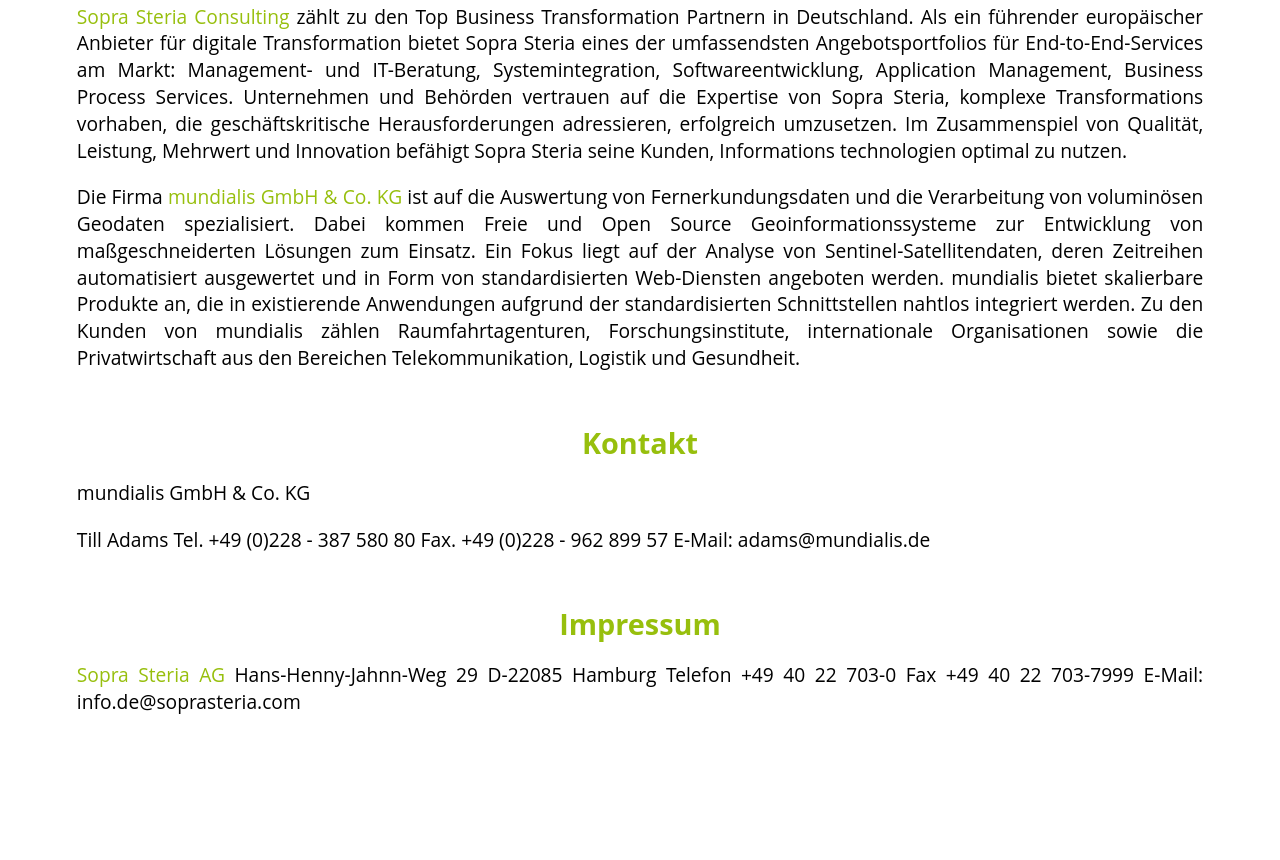
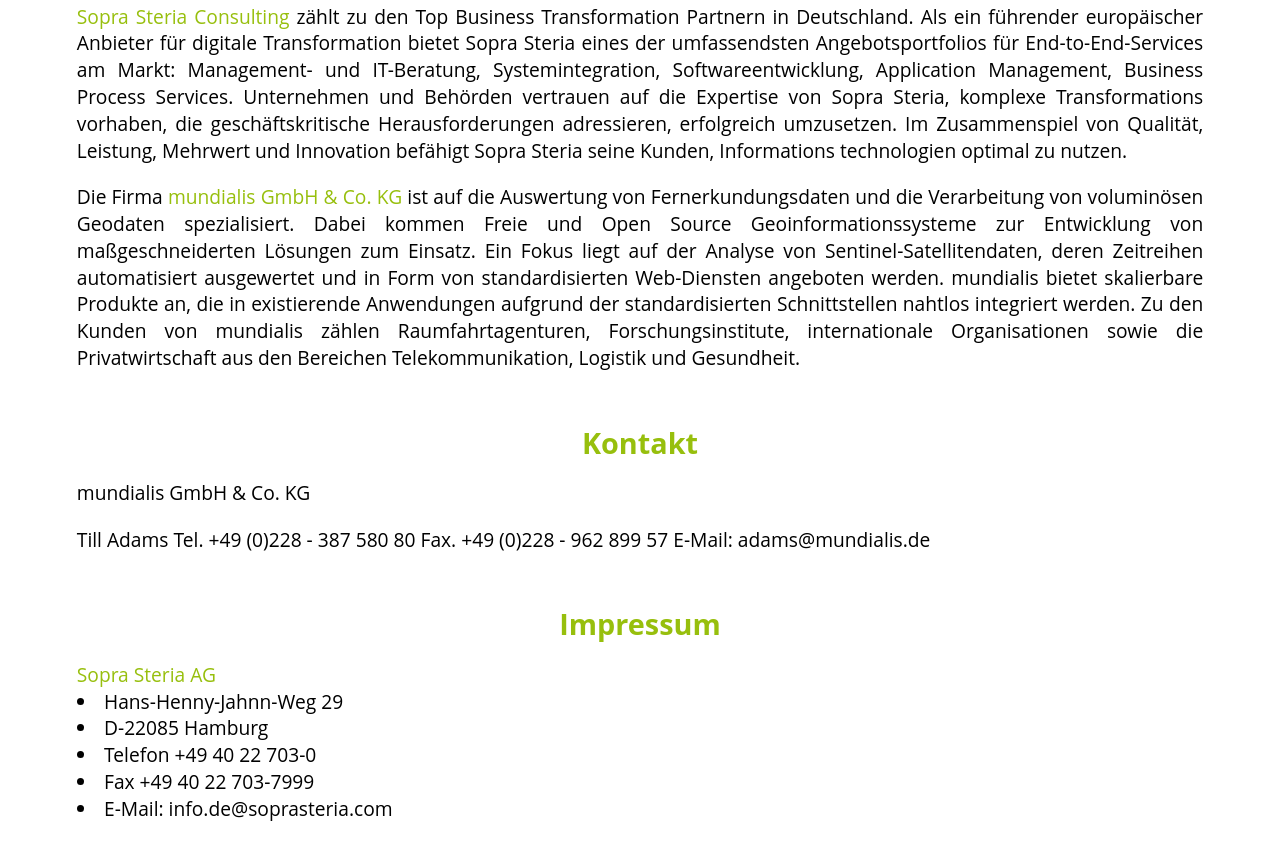
Before and after one commit to mundialis/metaopendata, a plain HTML site: page index.html in a window 1280 px wide. Shown: the part 953-1813 px from the top of the page. Before the commit the page ends 1745 px from the top, so only its background shows below. Drawn offline with Linux system fonts and the light colour scheme.

Commit message:
Update index.html

```diff
--- a/index.html
+++ b/index.html
@@ -48,13 +48,13 @@
     E-Mail: adams@mundialis.de
     <h2 id="impressum">Impressum</h2>
 
-
-   <div> <a href="https://www.soprasteria.de/">Sopra Steria AG</a>
-   Hans-Henny-Jahnn-Weg 29
-   D-22085 Hamburg
-   Telefon +49 40 22 703-0
-   Fax +49 40 22 703-7999
-   E-Mail: info.de@soprasteria.com
+   <div>
+    <a href="https://www.soprasteria.de/">Sopra Steria AG</a>
+    <li>Hans-Henny-Jahnn-Weg 29</li>
+    <li>D-22085 Hamburg</li>
+    <li>Telefon +49 40 22 703-0</li>
+    <li>Fax +49 40 22 703-7999</li>
+    <li>E-Mail: info.de@soprasteria.com</li>
    </div>
 
 </body>
```
